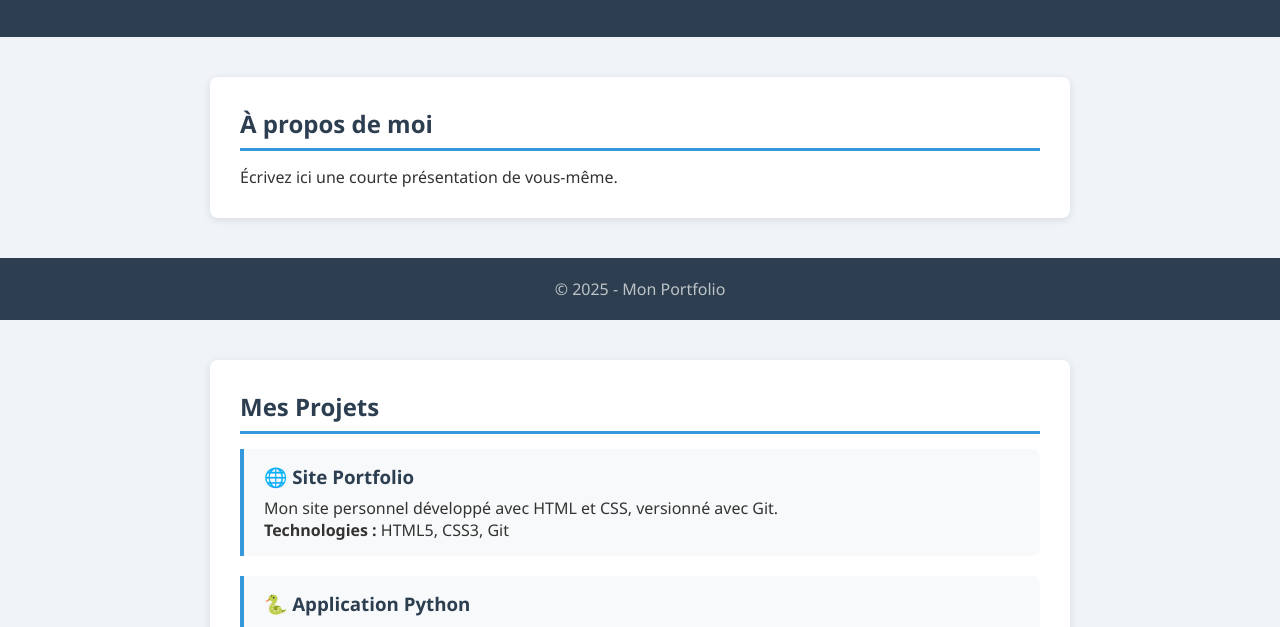
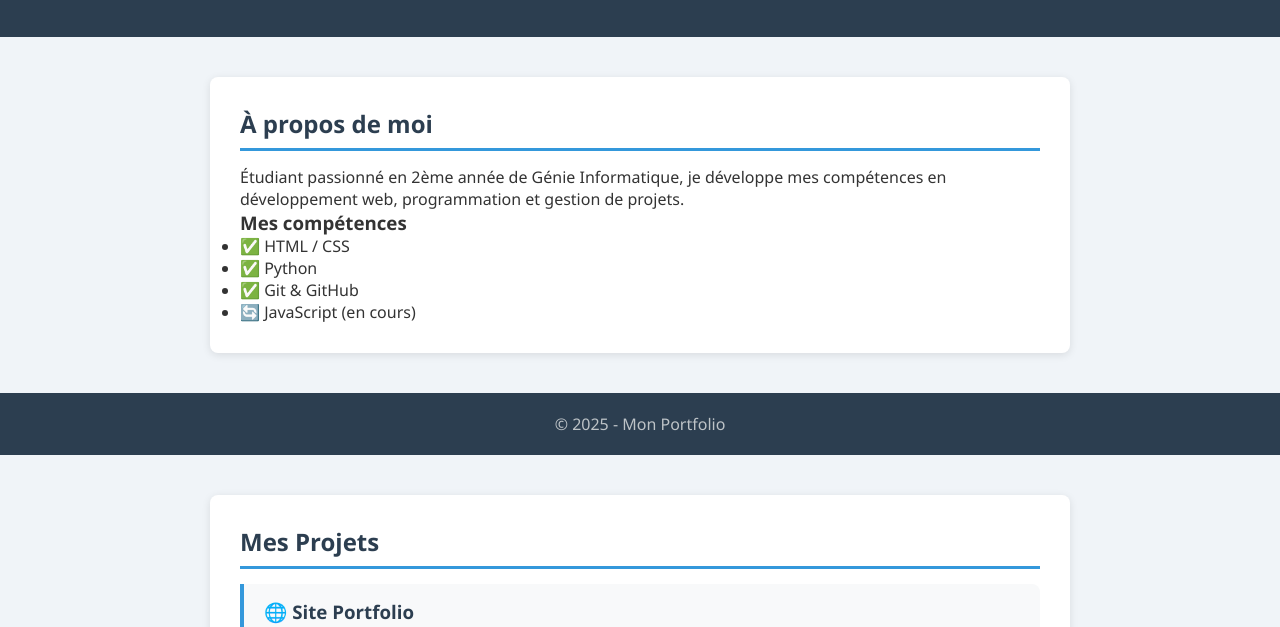
Before and after one commit to marietoukeita-dev/monportfolio, a plain HTML site: page index.html in a window 1280 px wide. Shown: the part 132-759 px from the top of the page. Drawn offline with Linux system fonts and the light colour scheme.

Commit message:
enrichit la section a propos avec competences

```diff
--- a/index.html
+++ b/index.html
@@ -12,9 +12,24 @@
     </header>
     <main>
         <section id="apropos">
-            <h2>À propos de moi</h2>
-            <p>Écrivez ici une courte présentation de vous-même.</p>
-        </section>
+    <h2>À propos de moi</h2>
+    <div class="apropos-contenu">
+        <div class="apropos-texte">
+            <p>Étudiant passionné en 2ème année de Génie Informatique,
+            je développe mes compétences en développement web,
+            programmation et gestion de projets.</p>
+        </div>
+        <div class="competences">
+            <h3>Mes compétences</h3>
+            <ul>
+                <li>✅ HTML / CSS</li>
+                <li>✅ Python</li>
+                <li>✅ Git & GitHub</li>
+                <li>🔄 JavaScript (en cours)</li>
+            </ul>
+        </div>
+    </div>
+</section>
     </main>
     <footer>
         <p>© 2025 - Mon Portfolio</p>
```
